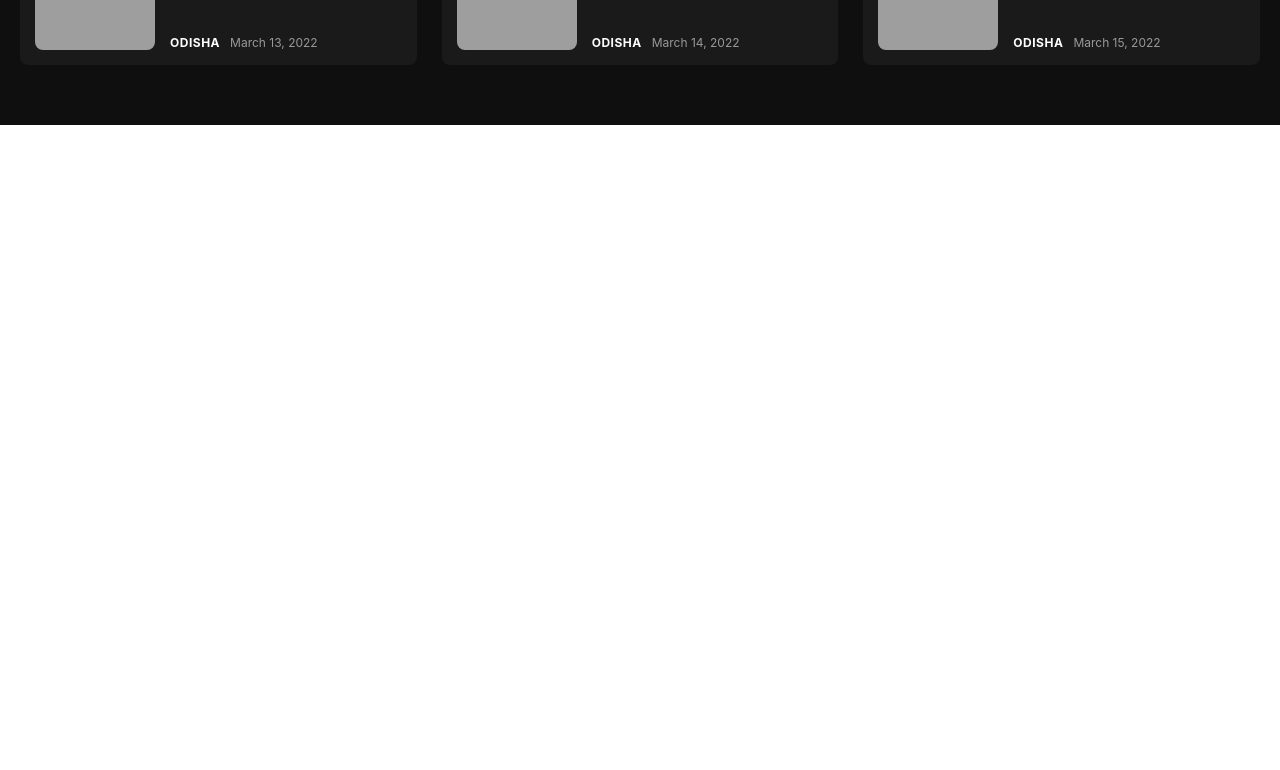
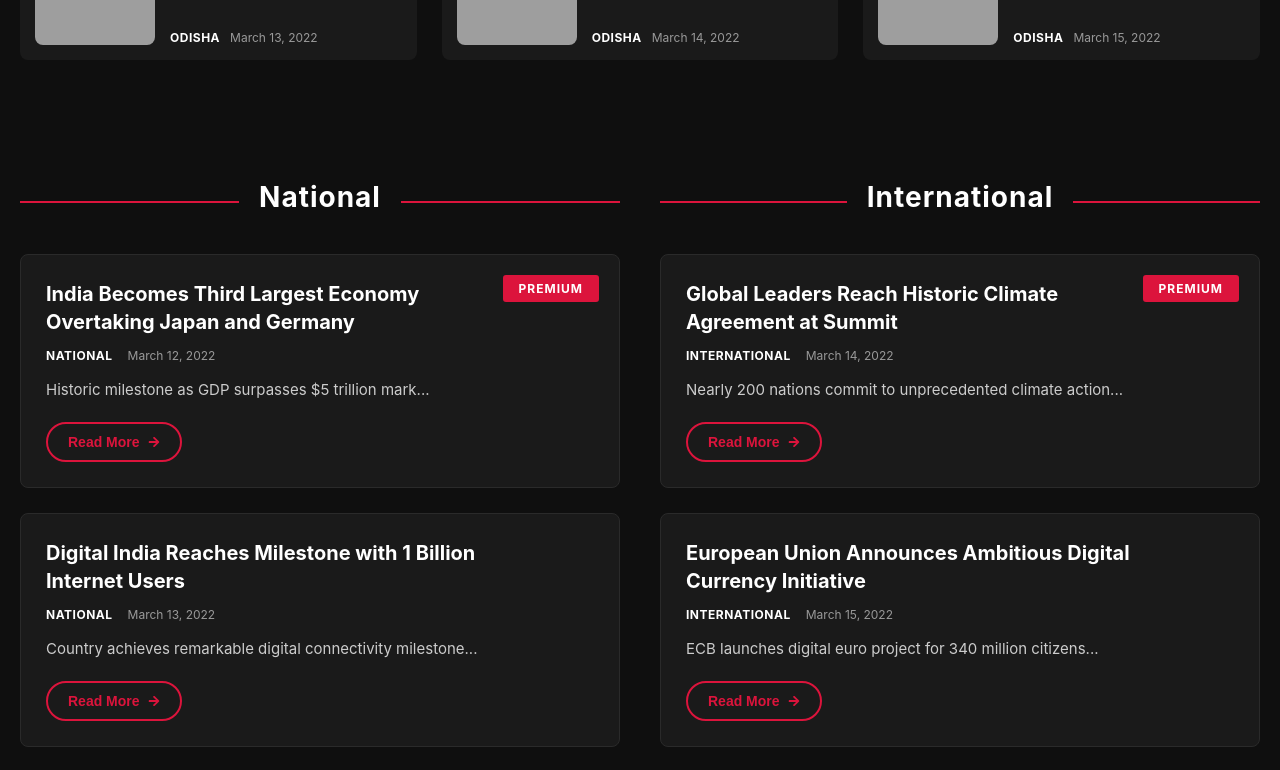
Before and after one commit to 99North/News-App, a React (Create React App) app: page / in a window 1280 px wide. Shown: the part 1180-1950 px from the top of the page. Before the commit the page ends 1305 px from the top, so only its background shows below. Built offline with nearby package versions, Linux system fonts and the light colour scheme; grey boxes are pictures that could not be loaded.

Commit message:
Added National & International news section in homepage

```diff
--- a/src/App.js
+++ b/src/App.js
@@ -433,7 +433,29 @@ function App() {
         <Navbar theme={theme} toggleTheme={toggleTheme} />
         <Routes>
           {/* Home Route - Pass Odisha articles */}
-          <Route path="/" element={<HomePage theme={theme} odishaArticles={categoryData.odisha.articles} />} />
+
+
+          <Route
+  path="/"
+  element={
+    <HomePage
+      theme={theme}
+      odishaArticles={categoryData.odisha.articles}
+      nationalArticles={categoryData.national.articles}
+      internationalArticles={categoryData.international.articles}
+    />
+  }
+/>
+
+
+
+
+
+
+
+
+
+          {/* <Route path="/" element={<HomePage theme={theme} odishaArticles={categoryData.odisha.articles} />} /> */}
 
           {/* Category Routes */}
           <Route path="/odisha" element={<CategoryPage theme={theme} categoryData={categoryData.odisha} />} />
--- /dev/null
+++ b/src/components/NationalInternationalSection.css
@@ -0,0 +1,306 @@
+.nat-int-section {
+  width: 100%;
+  padding: 60px 20px;
+  transition: background-color 0.3s ease;
+}
+
+.nat-int-section.dark {
+  background-color: #0f0f0f;
+}
+
+.nat-int-section.light {
+  background-color: #f5f5f5;
+}
+
+.nat-int-container {
+  max-width: 1400px;
+  margin: 0 auto;
+  display: grid;
+  grid-template-columns: repeat(2, 1fr);
+  gap: 40px;
+}
+
+/* Section Column */
+.section-column {
+  display: flex;
+  flex-direction: column;
+}
+
+/* Section Header */
+.section-header {
+  display: flex;
+  align-items: center;
+  gap: 20px;
+  margin-bottom: 30px;
+}
+
+.section-line {
+  flex: 1;
+  height: 2px;
+  background-color: #dc143c;
+}
+
+.section-title {
+  font-size: 28px;
+  font-weight: bold;
+  letter-spacing: 1px;
+  white-space: nowrap;
+}
+
+.nat-int-section.dark .section-title {
+  color: #ffffff;
+}
+
+.nat-int-section.light .section-title {
+  color: #1a1a1a;
+}
+
+/* Articles List */
+.articles-list {
+  display: flex;
+  flex-direction: column;
+  gap: 25px;
+}
+
+/* Article Item */
+.article-item {
+  position: relative;
+  padding: 25px;
+  border-radius: 8px;
+  transition: all 0.3s ease;
+}
+
+.nat-int-section.dark .article-item {
+  background-color: #1a1a1a;
+  border: 1px solid #2a2a2a;
+}
+
+.nat-int-section.light .article-item {
+  background-color: #ffffff;
+  box-shadow: 0 2px 8px rgba(0, 0, 0, 0.1);
+  border: 1px solid #e0e0e0;
+}
+
+.article-item:hover {
+  transform: translateY(-5px);
+  box-shadow: 0 10px 25px rgba(220, 20, 60, 0.2);
+}
+
+.nat-int-section.dark .article-item:hover {
+  border-color: #dc143c;
+}
+
+.nat-int-section.light .article-item:hover {
+  border-color: #dc143c;
+}
+
+/* Premium Badge */
+.article-badge {
+  position: absolute;
+  top: 20px;
+  right: 20px;
+  background-color: #dc143c;
+  color: #ffffff;
+  padding: 5px 12px;
+  font-size: 10px;
+  font-weight: bold;
+  letter-spacing: 1px;
+  border-radius: 3px;
+  z-index: 2;
+}
+
+/* Article Title */
+.article-title {
+  font-size: 20px;
+  font-weight: bold;
+  line-height: 1.4;
+  margin-bottom: 12px;
+  padding-right: 80px;
+  display: -webkit-box;
+  -webkit-line-clamp: 2;
+  -webkit-box-orient: vertical;
+  overflow: hidden;
+}
+
+.nat-int-section.dark .article-title {
+  color: #ffffff;
+}
+
+.nat-int-section.light .article-title {
+  color: #1a1a1a;
+}
+
+.article-item:hover .article-title {
+  color: #dc143c;
+}
+
+/* Article Meta */
+.article-meta {
+  display: flex;
+  align-items: center;
+  gap: 15px;
+  margin-bottom: 15px;
+  flex-wrap: wrap;
+}
+
+.article-category {
+  font-size: 12px;
+  font-weight: bold;
+  letter-spacing: 0.5px;
+  text-transform: uppercase;
+}
+
+.nat-int-section.dark .article-category {
+  color: #ffffff;
+}
+
+.nat-int-section.light .article-category {
+  color: #1a1a1a;
+}
+
+.article-date {
+  font-size: 12px;
+}
+
+.nat-int-section.dark .article-date {
+  color: #999999;
+}
+
+.nat-int-section.light .article-date {
+  color: #666666;
+}
+
+/* Article Excerpt */
+.article-excerpt {
+  font-size: 15px;
+  line-height: 1.6;
+  margin-bottom: 20px;
+  display: -webkit-box;
+  -webkit-line-clamp: 3;
+  -webkit-box-orient: vertical;
+  overflow: hidden;
+}
+
+.nat-int-section.dark .article-excerpt {
+  color: #cccccc;
+}
+
+.nat-int-section.light .article-excerpt {
+  color: #666666;
+}
+
+/* Read More Button */
+.read-more-btn {
+  display: inline-flex;
+  align-items: center;
+  gap: 8px;
+  background-color: transparent;
+  border: 2px solid #dc143c;
+  color: #dc143c;
+  padding: 10px 20px;
+  border-radius: 30px;
+  font-size: 14px;
+  font-weight: 600;
+  cursor: pointer;
+  transition: all 0.3s ease;
+}
+
+.read-more-btn:hover {
+  background-color: #dc143c;
+  color: #ffffff;
+  transform: translateX(5px);
+}
+
+.arrow-icon {
+  font-size: 12px;
+  transition: transform 0.3s ease;
+}
+
+.read-more-btn:hover .arrow-icon {
+  transform: translateX(5px);
+}
+
+/* Responsive Design */
+@media screen and (max-width: 1024px) {
+  .nat-int-container {
+    gap: 30px;
+  }
+
+  .section-title {
+    font-size: 24px;
+  }
+
+  .article-title {
+    font-size: 18px;
+  }
+
+  .article-item {
+    padding: 20px;
+  }
+}
+
+@media screen and (max-width: 768px) {
+  .nat-int-section {
+    padding: 40px 15px;
+  }
+
+  .nat-int-container {
+    grid-template-columns: 1fr;
+    gap: 40px;
+  }
+
+  .section-title {
+    font-size: 22px;
+  }
+
+  .article-item {
+    padding: 18px;
+  }
+
+  .article-title {
+    font-size: 17px;
+    padding-right: 70px;
+  }
+
+  .article-excerpt {
+    font-size: 14px;
+  }
+
+  .read-more-btn {
+    padding: 9px 18px;
+    font-size: 13px;
+  }
+}
+
+@media screen and (max-width: 480px) {
+  .section-header {
+    gap: 15px;
+  }
+
+  .section-title {
+    font-size: 20px;
+  }
+
+  .article-item {
+    padding: 15px;
+  }
+
+  .article-title {
+    font-size: 16px;
+    padding-right: 65px;
+  }
+
+  .article-excerpt {
+    font-size: 14px;
+    margin-bottom: 15px;
+  }
+
+  .read-more-btn {
+    padding: 8px 16px;
+    font-size: 12px;
+  }
+
+  .arrow-icon {
+    font-size: 10px;
+  }
+}
--- /dev/null
+++ b/src/components/NationalInternationalSection.jsx
@@ -0,0 +1,114 @@
+import React from 'react';
+import { useNavigate } from 'react-router-dom';
+import './NationalInternationalSection.css';
+import { FaArrowRight } from 'react-icons/fa';
+
+const NationalInternationalSection = ({ theme, nationalArticles, internationalArticles }) => {
+  const navigate = useNavigate();
+
+  // Get first 3 articles from each category
+  const displayNational = nationalArticles.slice(0, 3);
+  const displayInternational = internationalArticles.slice(0, 3);
+
+  const handleReadMore = (route) => {
+    navigate(route);
+  };
+
+  return (
+    <section className={`nat-int-section ${theme}`}>
+      <div className="nat-int-container">
+        {/* National Section (Left) */}
+        <div className="section-column">
+          {/* Section Header */}
+          <div className="section-header">
+            <div className="section-line"></div>
+            <h2 className="section-title">National</h2>
+            <div className="section-line"></div>
+          </div>
+
+          {/* National Articles */}
+          <div className="articles-list">
+            {displayNational.map((article) => (
+              <div
+                key={article.id}
+                className="article-item"
+              >
+                {/* Premium Badge */}
+                {article.badge && (
+                  <span className="article-badge">{article.badge}</span>
+                )}
+
+                {/* Article Title */}
+                <h3 className="article-title">{article.title}</h3>
+
+                {/* Article Meta */}
+                <div className="article-meta">
+                  <span className="article-category">{article.category}</span>
+                  <span className="article-date">{article.date}</span>
+                </div>
+
+                {/* Article Excerpt */}
+                <p className="article-excerpt">{article.excerpt}</p>
+
+                {/* Read More Button */}
+                <button
+                  className="read-more-btn"
+                  onClick={() => handleReadMore(article.route)}
+                >
+                  Read More <FaArrowRight className="arrow-icon" />
+                </button>
+              </div>
+            ))}
+          </div>
+        </div>
+
+        {/* International Section (Right) */}
+        <div className="section-column">
+          {/* Section Header */}
+          <div className="section-header">
+            <div className="section-line"></div>
+            <h2 className="section-title">International</h2>
+            <div className="section-line"></div>
+          </div>
+
+          {/* International Articles */}
+          <div className="articles-list">
+            {displayInternational.map((article) => (
+              <div
+                key={article.id}
+                className="article-item"
+              >
+                {/* Premium Badge */}
+                {article.badge && (
+                  <span className="article-badge">{article.badge}</span>
+                )}
+
+                {/* Article Title */}
+                <h3 className="article-title">{article.title}</h3>
+
+                {/* Article Meta */}
+                <div className="article-meta">
+                  <span className="article-category">{article.category}</span>
+                  <span className="article-date">{article.date}</span>
+                </div>
+
+                {/* Article Excerpt */}
+                <p className="article-excerpt">{article.excerpt}</p>
+
+                {/* Read More Button */}
+                <button
+                  className="read-more-btn"
+                  onClick={() => handleReadMore(article.route)}
+                >
+                  Read More <FaArrowRight className="arrow-icon" />
+                </button>
+              </div>
+            ))}
+          </div>
+        </div>
+      </div>
+    </section>
+  );
+};
+
+export default NationalInternationalSection;
--- a/src/pages/HomePage.jsx
+++ b/src/pages/HomePage.jsx
@@ -1,12 +1,18 @@
 import React from 'react';
 import Header from '../components/Header';
 import OdishaSection from '../components/OdishaSection';
+import NationalInternationalSection from '../components/NationalInternationalSection';
 
-const HomePage = ({ theme, odishaArticles }) => {
+const HomePage = ({ theme, odishaArticles, nationalArticles, internationalArticles }) => {
   return (
     <div>
       <Header theme={theme} />
       <OdishaSection theme={theme} odishaArticles={odishaArticles} />
+      <NationalInternationalSection
+        theme={theme}
+        nationalArticles={nationalArticles}
+        internationalArticles={internationalArticles}
+      />
     </div>
   );
 };
```
